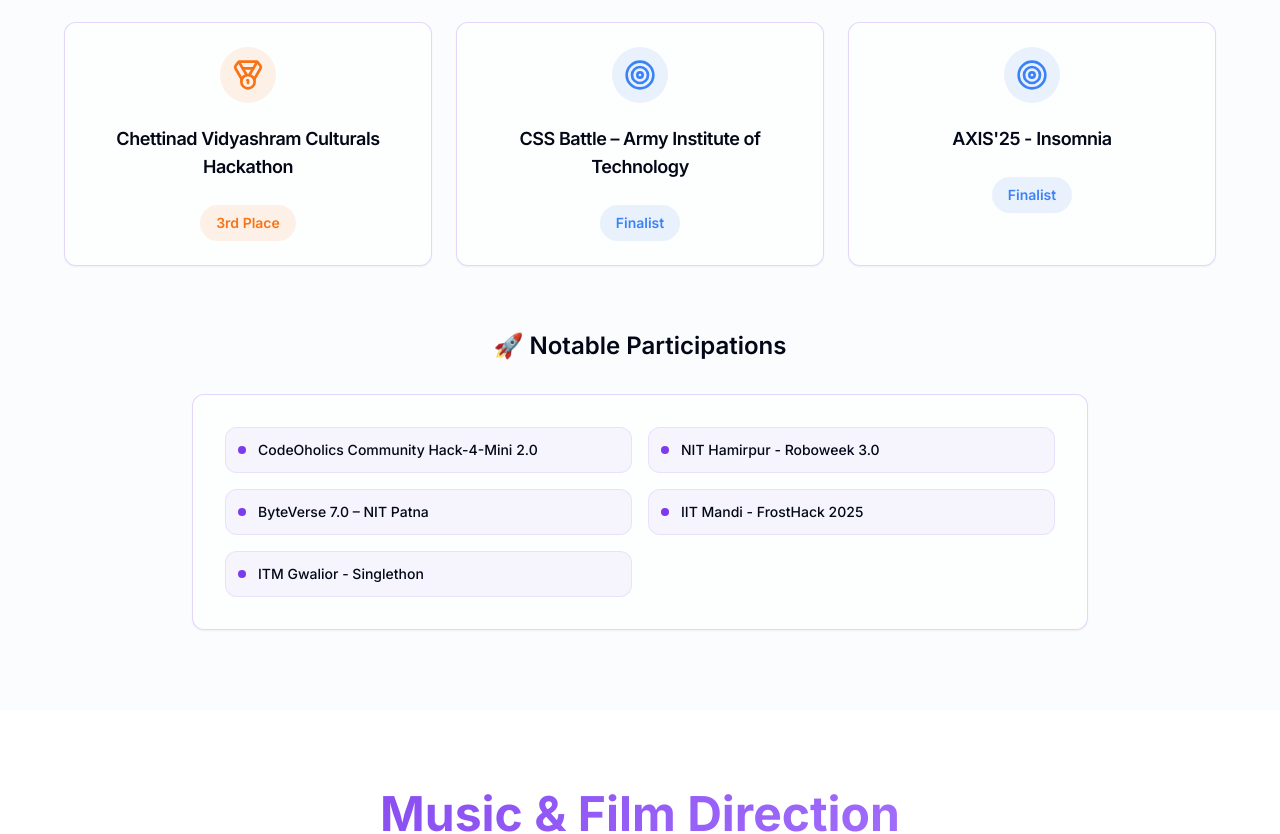
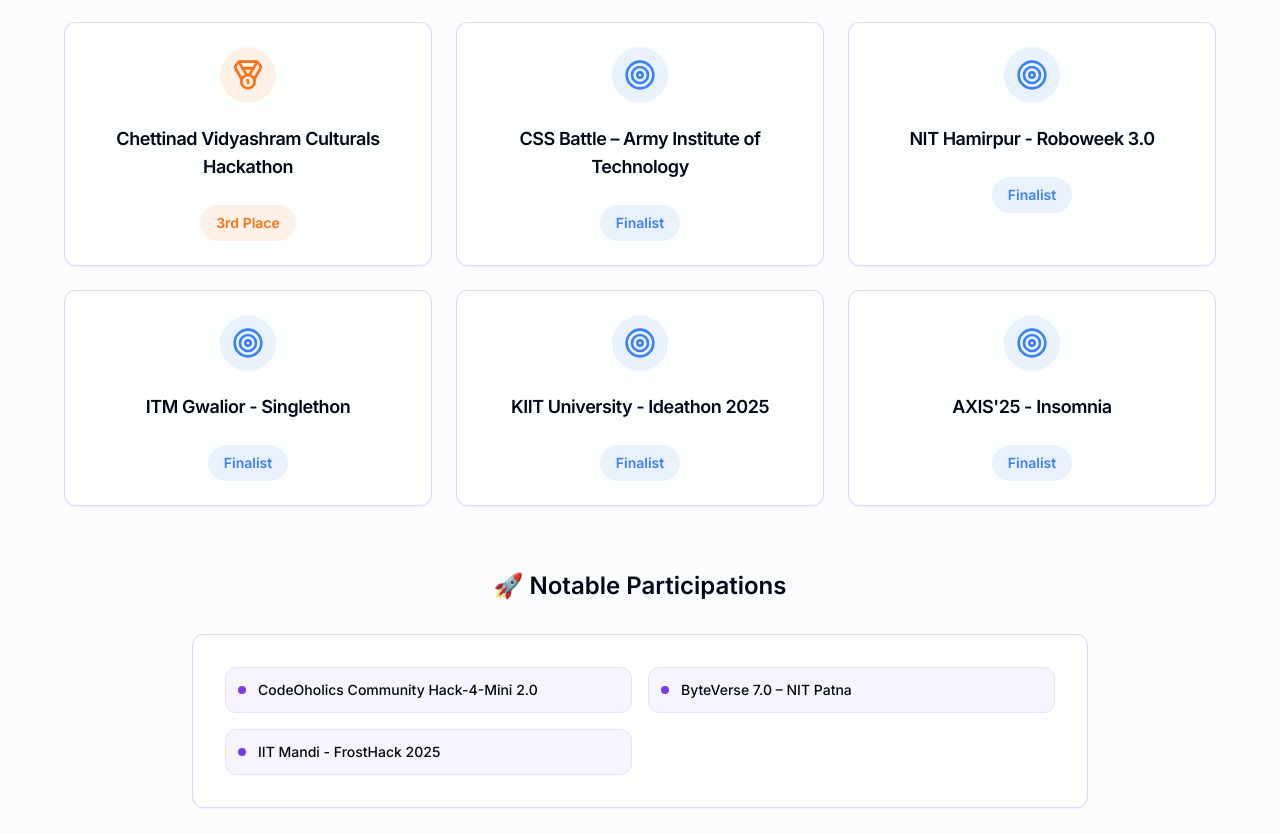
Before and after one commit to deepakraj-sys/deepak-creations-unleashed, a React (Vite) app: page / in a window 1280 px wide. Shown: the part 3800-4634 px from the top of the page. Built offline with nearby package versions, Linux system fonts and the light colour scheme.

Commit message:
Update achievements section
Move specific achievements from certificates to hackathons and remove the KIIT Ideathon certificate.

```diff
--- a/src/components/CertificatesSection.tsx
+++ b/src/components/CertificatesSection.tsx
@@ -72,13 +72,6 @@ const certificates = [
   },
   {
     id: 10,
-    title: "KIIT University - Ideathon 2025 – Finalist",
-    issuer: "KIIT University",
-    image: certificateImage,
-    description: "Finalist in Ideathon 2025 organized by KIIT University"
-  },
-  {
-    id: 11,
     title: "AXIS'25 - Insomnia – Finalist",
     issuer: "Visvesvaraiya National Institute of Technology",
     image: "/lovable-uploads/a4271ed1-8110-4d05-9ecb-0d65ead3ade3.png",
--- a/src/components/HackathonsSection.tsx
+++ b/src/components/HackathonsSection.tsx
@@ -40,6 +40,27 @@ const hackathons = [
     bgColor: "bg-blue-500/10"
   },
   {
+    name: "NIT Hamirpur - Roboweek 3.0",
+    position: "Finalist",
+    icon: Target,
+    color: "text-blue-500",
+    bgColor: "bg-blue-500/10"
+  },
+  {
+    name: "ITM Gwalior - Singlethon",
+    position: "Finalist",
+    icon: Target,
+    color: "text-blue-500",
+    bgColor: "bg-blue-500/10"
+  },
+  {
+    name: "KIIT University - Ideathon 2025",
+    position: "Finalist",
+    icon: Target,
+    color: "text-blue-500",
+    bgColor: "bg-blue-500/10"
+  },
+  {
     name: "AXIS'25 - Insomnia",
     position: "Finalist",
     icon: Target,
@@ -50,10 +71,8 @@ const hackathons = [
 
 const participations = [
   "CodeOholics Community Hack-4-Mini 2.0",
-  "NIT Hamirpur - Roboweek 3.0",
   "ByteVerse 7.0 – NIT Patna",
-  "IIT Mandi - FrostHack 2025",
-  "ITM Gwalior - Singlethon"
+  "IIT Mandi - FrostHack 2025"
 ];
 
 export function HackathonsSection() {
```
